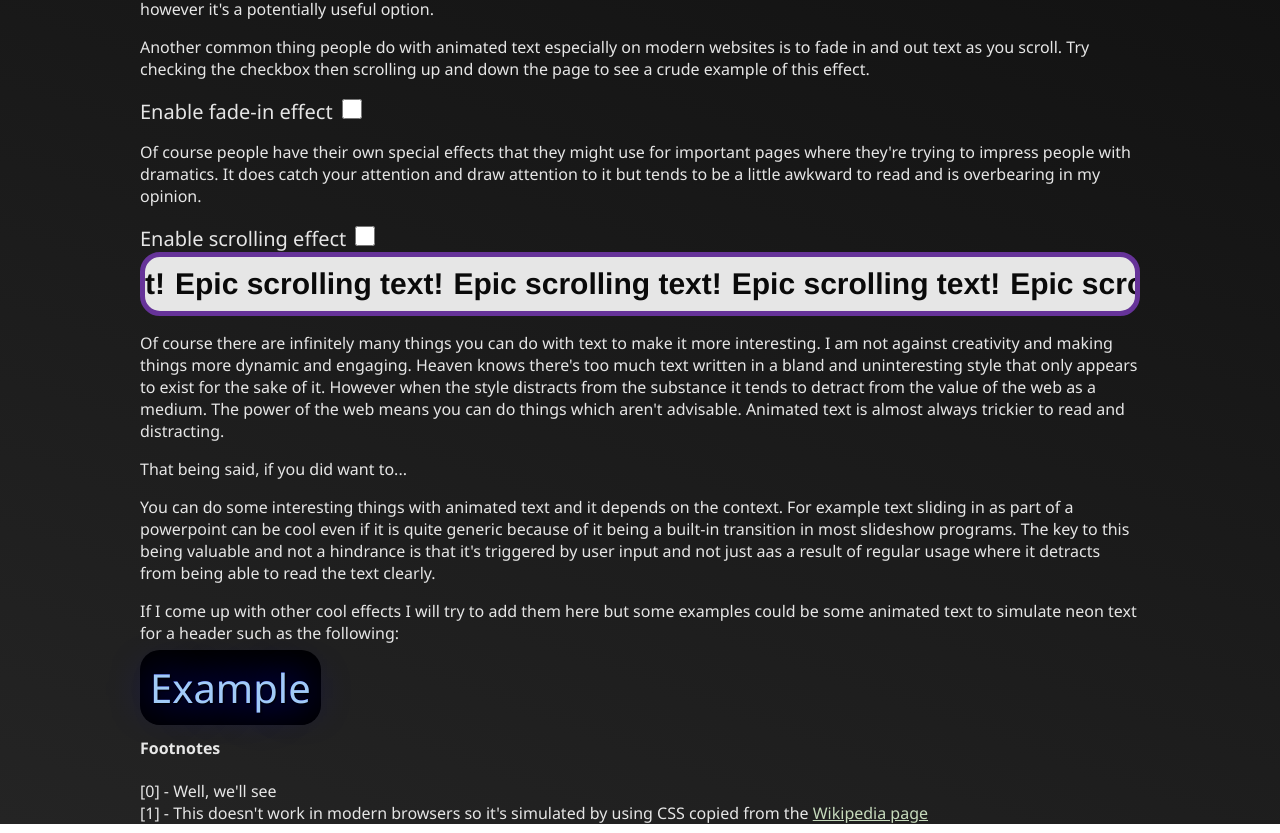
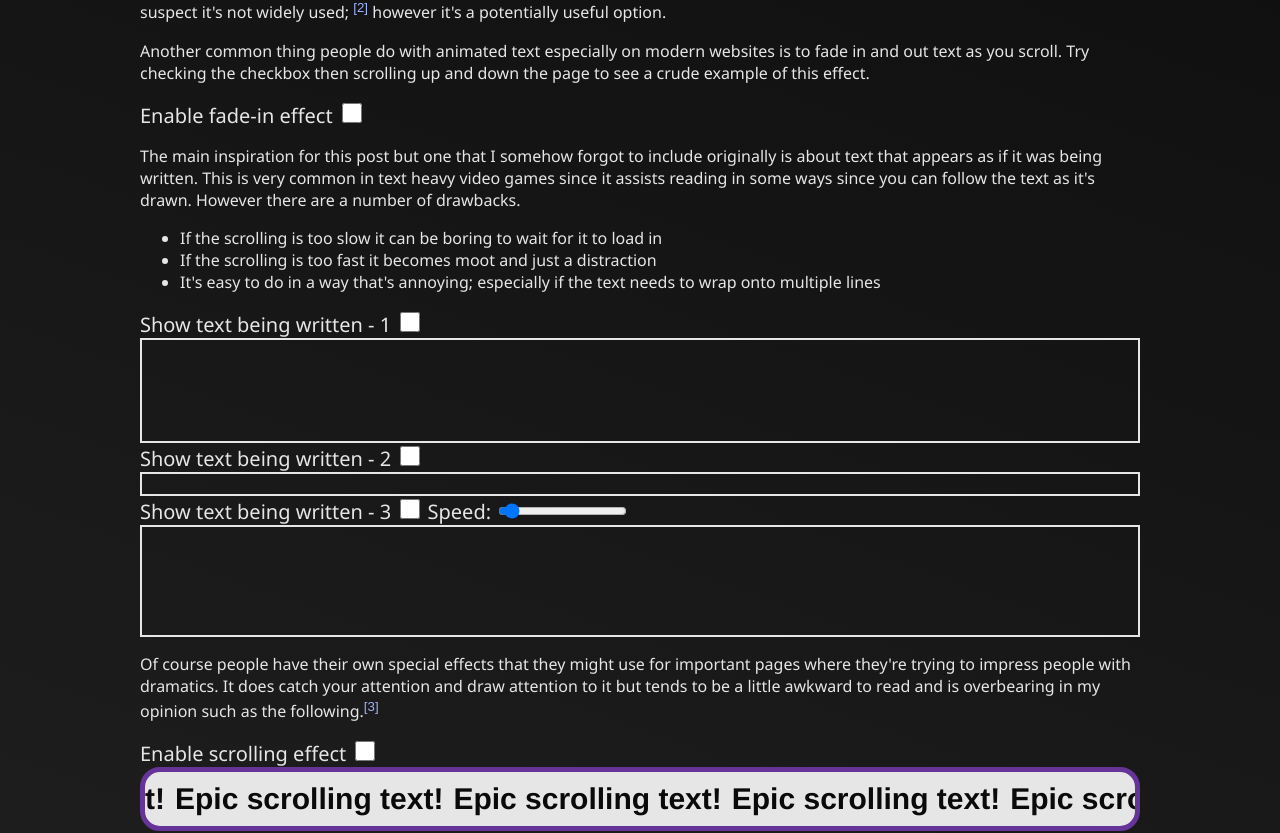
Before and after one commit to dubitabley/website, a SvelteKit app: page /posts/animated-text in a window 1280 px wide. Shown: the part 618-1451 px from the top of the page. Built offline with nearby package versions, Linux system fonts and the light colour scheme.

Commit message:
Add to the animated text post with text that gets written

```diff
--- a/src/lib/components/post/text/scrolling-text.svelte
+++ b/src/lib/components/post/text/scrolling-text.svelte
@@ -51,11 +51,11 @@
 
     @keyframes scroll {
         from {
-            translate: calc(-100% + 10px) 0px;
+            translate: -200% 0px;
         }
 
         to {
-            translate: -200% 0px;
+            translate: calc(-100% + 10px) 0px;
         }
     }
 </style>
--- /dev/null
+++ b/src/lib/components/post/text/writing-text-1.svelte
@@ -0,0 +1,48 @@
+<!--
+  @component A writing text component purely using CSS, only works for a single line
+-->
+<script lang="ts">
+    import type { Snippet } from "svelte";
+
+    type WritingTextProps = {
+        children: Snippet;
+        appear: boolean;
+    };
+
+    let { children, appear }: WritingTextProps = $props();
+</script>
+
+<div class={["appearing", appear && "appear"]}>
+    {@render children()}
+</div>
+
+<style>
+    .appearing {
+        position: relative;
+        font-size: 20px;
+        text-align: left;
+        white-space: nowrap;
+        overflow: hidden;
+        width: 0px;
+
+        transition: width 6s linear;
+
+        &:not(.appear) {
+            /* don't transition when hiding */
+            transition: none;
+        }
+    }
+
+    .appear {
+        width: 100%;
+    }
+
+    @keyframes appear-anim {
+        from {
+            width: 0;
+        }
+        to {
+            width: 100%;
+        }
+    }
+</style>
--- /dev/null
+++ b/src/lib/components/post/text/writing-text-2.svelte
@@ -0,0 +1,46 @@
+<!--
+  @component A bad simple writing text component using Javascript to write the text one character at a time, will display strangely
+-->
+<script lang="ts">
+    import { onMount, untrack } from "svelte";
+
+    type WritingTextProps = {
+        text: string;
+        appear: boolean;
+    };
+
+    let { text, appear }: WritingTextProps = $props();
+
+    let index = $state(0);
+    let timer: number | null = $state(null);
+
+    $effect(() => {
+        if (appear) {
+            index = 0;
+            timer = setInterval(() => {
+                index += 1;
+            }, 50);
+        } else {
+            index = 0;
+            if (untrack(() => timer) != null) {
+                clearInterval(untrack(() => timer!));
+                timer = null;
+            }
+        }
+    });
+
+    onMount(() => {
+        return () => {
+            if (timer != null) {
+                clearInterval(timer);
+            }
+        };
+    });
+</script>
+
+<div>
+    {text.substring(0, index)}
+</div>
+
+<style>
+</style>
--- /dev/null
+++ b/src/lib/components/post/text/writing-text-3.svelte
@@ -0,0 +1,64 @@
+<!--
+  @component A better simple writing text component using Javascript to show the text one character at a time
+-->
+<script lang="ts">
+    import { onMount, untrack } from "svelte";
+
+    type WritingTextProps = {
+        text: string;
+        appear: boolean;
+        speed?: number;
+    };
+
+    let { text, appear, speed = 40 }: WritingTextProps = $props();
+
+    let index = $state(0);
+    let timer: number | null = $state(null);
+
+    $effect(() => {
+        // use untrack so don't get infinite loop
+        if (untrack(() => timer) != null) {
+            clearInterval(untrack(() => timer!));
+            timer = null;
+        }
+
+        if (appear) {
+            index = 0;
+            timer = setInterval(() => {
+                index += 1;
+            }, convertSpeed(speed));
+        } else {
+            index = 0;
+        }
+    });
+
+    function convertSpeed(speed: number): number {
+        // speed ranges from 1-100. 1 means it moves very slowly
+        // 100 means it goes really fast - around 20ms
+        // 50 should map to around 50 as well
+        return (100 * 20) / speed;
+    }
+
+    onMount(() => {
+        return () => {
+            if (timer != null) {
+                clearInterval(timer);
+            }
+        };
+    });
+</script>
+
+<div>
+    <span>{text.substring(0, index)}</span
+    ><!--
+        remove whitespace between elements
+    --><span class="hide"
+        >{text.substring(index)}</span
+    >
+</div>
+
+<style>
+    .hide {
+        visibility: hidden;
+    }
+</style>
--- a/src/routes/(app)/posts/animated-text/+page.svelte
+++ b/src/routes/(app)/posts/animated-text/+page.svelte
@@ -6,11 +6,19 @@
     import { EffectType } from "$lib/components/post/text/text-effect-types";
     import TextEffectWrapper from "$lib/components/post/text/text-effect-wrapper.svelte";
     import TextEffect from "$lib/components/post/text/text-effect.svelte";
+    import WritingText1 from "$lib/components/post/text/writing-text-1.svelte";
+    import WritingText2 from "$lib/components/post/text/writing-text-2.svelte";
+    import WritingText3 from "$lib/components/post/text/writing-text-3.svelte";
 
     import NetscapeBadge from "./netscape-badge.jpg";
 
     let effectType: EffectType = $state(EffectType.None);
-    let enabledScrolling = $state(false);
+    let sideScrollingEnabled = $state(false);
+
+    let appearText1 = $state(false);
+    let appearText2 = $state(false);
+    let appearText3 = $state(false);
+    let appearText3Speed = $state(10);
 </script>
 
 <TextEffectWrapper {effectType}>
@@ -74,13 +82,26 @@
                 of this site. I justify this since the header isn't visible if
                 you scroll down sufficiently and it should be separated from the
                 rest of the page enough to be readable. There is a rule in CSS
-                that can be used to support users who don't want to see motion
-                on websites called <a
+                that can be used to support users who don't want to see
+                excessive motion on websites. It's the rule <a
                     href="https://developer.mozilla.org/en-US/docs/Web/CSS/Reference/At-rules/@media/prefers-reduced-motion"
                     >@prefers-reduced-motion</a
-                > that can be used to indicate to sites that they don't want animation
-                but I'm not currently using this; however it's a potentially useful
-                option.
+                >
+                and in CSS you could disable/diminish animations but I am not currently
+                using this and I suspect it's not widely used;
+                <Footnote>
+                    I did think this but Chrome shows stats on usages of various
+                    web platform features so I decided to look it up. According
+                    to that on the page <a
+                        href="https://chromestatus.com/metrics/feature/timeline/popularity/4961"
+                        >Chrome status page for the feature</a
+                    > it does feature on over 50% of page loads. Note that this doesn't
+                    mean over 50% of websites; if more popular websites use it then
+                    that skews the stats immensely. I'm not totally sure on the best
+                    way to interpret this data and it might be more useful to break
+                    it down into the number of websites and amount it's used but I
+                    am willing to revoke my suspicion.
+                </Footnote> however it's a potentially useful option.
             </p>
         </TextEffect>
         <TextEffect>
@@ -107,20 +128,115 @@
 
         <TextEffect>
             <p>
+                The main inspiration for this post but one that I somehow forgot
+                to include originally is about text that appears as if it was
+                being written. This is very common in text heavy video games
+                since it assists reading in some ways since you can follow the
+                text as it's drawn. However there are a number of drawbacks.
+            </p>
+            <ul>
+                <li>
+                    If the scrolling is too slow it can be boring to wait for it
+                    to load in
+                </li>
+                <li>
+                    If the scrolling is too fast it becomes moot and just a
+                    distraction
+                </li>
+                <li>
+                    It's easy to do in a way that's annoying; especially if the
+                    text needs to wrap onto multiple lines
+                </li>
+            </ul>
+        </TextEffect>
+
+        <TextEffect>
+            <label>
+                <span>Show text being written - 1</span>
+                <input type="checkbox" bind:checked={appearText1} />
+            </label>
+            <div class="outline">
+                <WritingText1 appear={appearText1}>
+                    <span>
+                        Text that gets written using a simple CSS transition.
+                        This has a number of issues though.
+                    </span>
+                </WritingText1>
+                <p class={[!appearText1 && "hide"]}>
+                    The issue with this is that it only works for a single line
+                    and the timing is per the whole thing rather than per
+                    letter.
+                </p>
+            </div>
+        </TextEffect>
+
+        <TextEffect>
+            <label>
+                <span>Show text being written - 2</span>
+                <input type="checkbox" bind:checked={appearText2} />
+            </label>
+            <div class="outline">
+                <WritingText2
+                    text={`Text that gets written using a javascript timer per character. ` +
+                        `This is very scuffed in that it allocates space as it gets drawn. ` +
+                        `Notably this results in the problem that surrounding elements have to move around. ` +
+                        `There's also a really annoying problem in that a word will wrap to the next line halfway` +
+                        `through being drawn which I really hate.`}
+                    appear={appearText2}
+                />
+            </div>
+        </TextEffect>
+
+        <TextEffect>
+            <div>
+                <label>
+                    <span>Show text being written - 3</span>
+                    <input type="checkbox" bind:checked={appearText3} />
+                </label>
+                <label>
+                    <span>Speed:</span>
+                    <input
+                        type="range"
+                        min="5"
+                        max="100"
+                        bind:value={appearText3Speed}
+                    />
+                </label>
+            </div>
+            <div class="outline">
+                <WritingText3
+                    text={`This is similar to the one above but it allocates the space up front ` +
+                        `and just hides the text that isn't being displayed which is closer to ` +
+                        `what I think is the ideal for this type of effect. ` +
+                        `I've added a slider to adjust the speed of the text but you could add extra effects ` +
+                        `or make it more configurable and effective. ` +
+                        `Some random ideas are to add a blinking cursor to simulate ` +
+                        `a writing effect or to make the letters animate slightly when they appear.`}
+                    appear={appearText3}
+                    speed={appearText3Speed}
+                />
+            </div>
+        </TextEffect>
+
+        <TextEffect>
+            <p>
                 Of course people have their own special effects that they might
                 use for important pages where they're trying to impress people
                 with dramatics. It does catch your attention and draw attention
                 to it but tends to be a little awkward to read and is
-                overbearing in my opinion.
+                overbearing in my opinion such as the following.<Footnote>
+                    I used checkboxes for these so you can disable them to avoid
+                    the issues as outlined elsewhere.
+                </Footnote>
             </p>
             <label>
                 Enable scrolling effect
-                <input type="checkbox" bind:checked={enabledScrolling} />
+                <input type="checkbox" bind:checked={sideScrollingEnabled} />
             </label>
         </TextEffect>
 
         <TextEffect>
-            <ScrollingText enabled={enabledScrolling}>
+            <ScrollingText enabled={sideScrollingEnabled}>
                 <span>Epic scrolling text!</span>
             </ScrollingText>
         </TextEffect>
@@ -195,4 +311,13 @@
             height: 20px;
         }
     }
+
+    .hide {
+        visibility: hidden;
+    }
+
+    .outline {
+        border: 2px solid var(--primary-color);
+        padding: 10px;
+    }
 </style>
--- a/src/routes/(app)/theming.svelte
+++ b/src/routes/(app)/theming.svelte
@@ -52,9 +52,7 @@
         />
         <span>Dark</span>
     </label>
-    <label
-        class={[theme.themeType == ThemeType.Custom ? "label-selected" : ""]}
-    >
+    <label class={[theme.themeType == ThemeType.Custom && "label-selected"]}>
         <input
             class="custom-popover"
             type="button"
```
